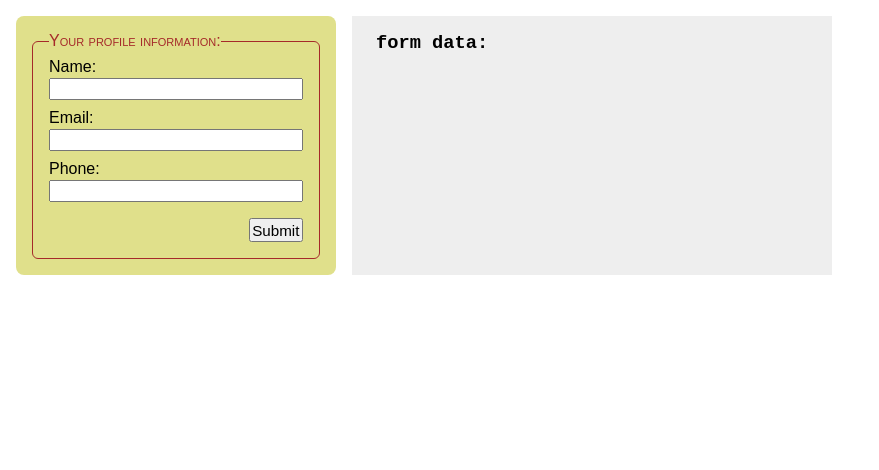
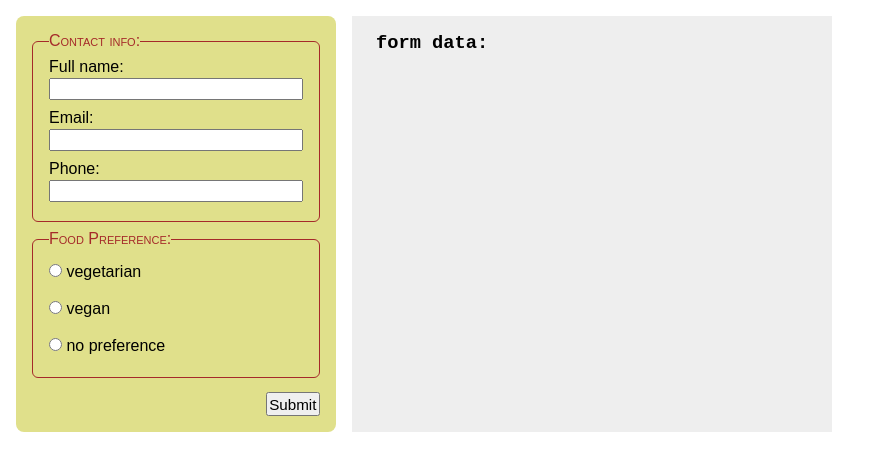
Before and after one commit to edwardtanguay/et942-jsdomtarget, a plain HTML site: page basicform.html in a window 1280 px wide. Shown: the whole page, without its empty margins (0-879 px from the left). Drawn offline with Linux system fonts and the light colour scheme.

Commit message:
food pref

```diff
--- a/basicform.html
+++ b/basicform.html
@@ -42,10 +42,11 @@
 		}
 
 		fieldset {
-			padding: .5rem 1rem 1rem 1rem;
+			padding: .5rem 1rem .6rem 1rem;
 			border: solid 1px brown;
 			border-radius: 6px;
 			min-width: 200px;
+			margin-bottom: .5rem;
 		}
 
 		legend {
@@ -73,12 +74,19 @@
 			font-size: .95rem;
 			padding: .1rem;
 		}
+
 		h3 {
 			margin-bottom: .5rem;
 		}
+
 		.output {
 			color: brown;
-			font-family: 'Courier New', Courier, monospace;
+		}
+
+		input[type="checkbox"],
+		input[type="radio"] {
+			margin: .5em 0;
+			width: auto;
 		}
 	</style>
 </head>
@@ -87,10 +95,10 @@
 	<section>
 		<form>
 			<fieldset>
-				<legend>Your profile information: </legend>
+				<legend>Contact info: </legend>
 
 				<div class="field">
-					<label for="fullName">Name:</label>
+					<label for="fullName">Full name:</label>
 					<input type="text"
 						   name="fullName"
 						   id="fullName">
@@ -110,10 +118,32 @@
 						   id="phone">
 				</div>
 
-				<div class="buttons">
-					<button>Submit</button>
+
+			</fieldset>
+			<fieldset>
+				<legend>Food Preference:</legend>
+				<div class="field">
+					<input type="radio"
+						   name="food"
+						   id="vegetarian"
+						   value="vegetarian"> <label for="vegetarian">vegetarian</label>
+				</div>
+				<div class="field">
+					<input type="radio"
+						   name="food"
+						   id="vegan"
+						   value="vegan"> <label for="vegan">vegan</label>
+				</div>
+				<div class="field">
+					<input type="radio"
+						   name="food"
+						   id="noPreference"
+						   value="noPreference"> <label for="noPreference">no preference</label>
 				</div>
 			</fieldset>
+			<div class="buttons">
+				<button>Submit</button>
+			</div>
 		</form>
 		<div class="data">
 			<h3>form data:</h3>
@@ -122,7 +152,7 @@
 	</section>
 	<script>
 		const formElem = document.querySelector('form');
-		const outputElem= document.querySelector('.output');
+		const outputElem = document.querySelector('.output');
 
 		formElem.addEventListener('submit', (e) => {
 			e.preventDefault();
```
